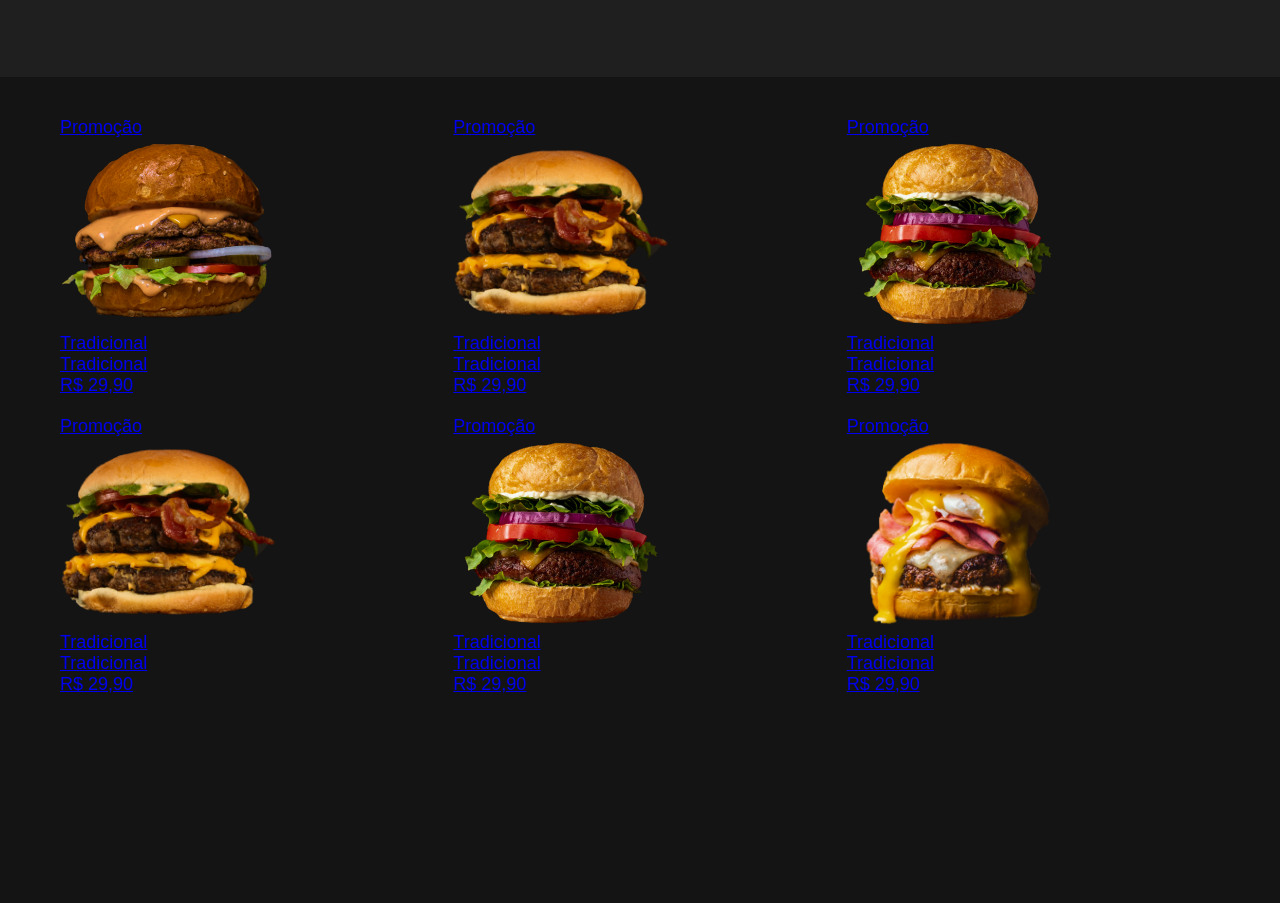
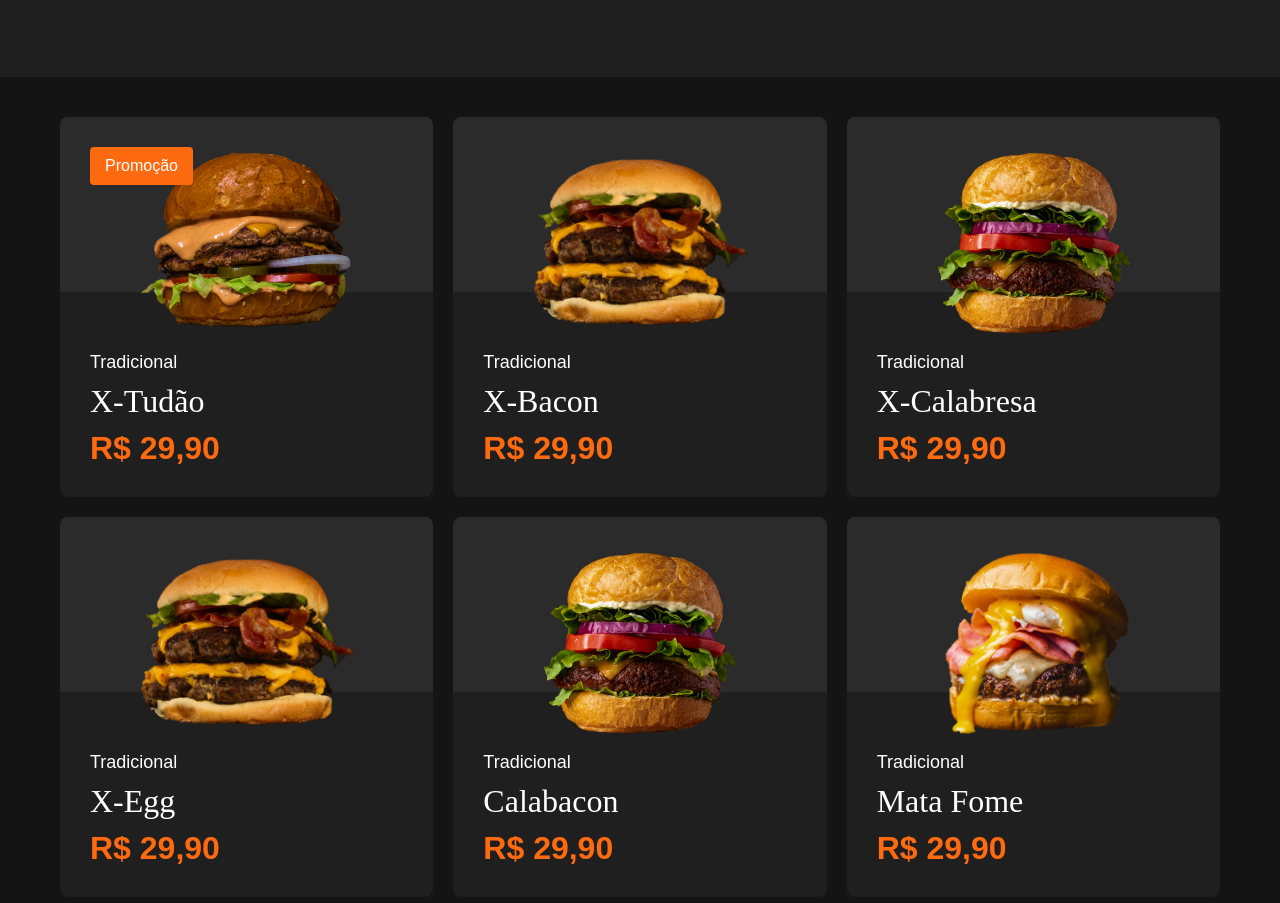
Before and after one commit to rogerdgela/burger, a plain HTML site: page index.html in a window 1280 px wide. Shown: the part 895-1798 px from the top of the page. Before the commit the page ends 1630 px from the top, so only its background shows below. Drawn offline with Linux system fonts and the light colour scheme; a web font is replaced by a local one.

Commit message:
Criando a listagem de produtos 2

```diff
--- a/assets/style.css
+++ b/assets/style.css
@@ -204,15 +204,63 @@ header .menu-icon div {
     margin: 40px 0;
 }
 
-.products-item {
+.product-item {
     display: block;
     border-radius: 8px;
     overflow: hidden;
     text-decoration: none;
+    position: relative;
 }
 
-.products-item:hover {
+.product-item:hover {
     opacity: 0.8;
+}
+
+.product-item .warning {
+    position: absolute;
+    top: 30px;
+    left: 30px;
+    background-color: #fe6a0f;
+    font-size: 16px;
+    font-weight: 500;
+    padding: 10px 15px;
+    border-radius: 4px;
+    color: #fff;
+}
+
+.product-item .photo {
+    text-align: center;
+    background-color: #2b2b2b;
+    padding-top: 30px;
+}
+
+.product-item .photo img {
+    max-width: 100%;
+}
+
+.product-item .info {
+    background-color: #1f1f1f;
+    padding: 60px 30px 30px 30px;
+    margin-top: -50px;
+}
+
+.product-item .product-category {
+    font-size: 18px;
+    font-weight: 500;
+    color: #fff;
+}
+
+.product-item .product-name {
+    font-family: 'Calistoga';
+    font-size: 32px;
+    color: #fff;
+    margin: 10px 0;
+}
+
+.product-item .product-price {
+    font-size: 32px;
+    font-weight: bold;
+    color: #fe6a0f;
 }
 
 @media (max-width: 820px) {
@@ -258,4 +306,14 @@ header .menu-icon div {
         flex-direction: column;
         gap: 20px;
     }
+
+    .products-grid {
+        grid-template-columns: repeat(2, 1fr);
+    }
 }
+
+@media (max-width: 500px) {
+    .products-grid {
+        grid-template-columns: 1fr;
+    }
+}
--- a/index.html
+++ b/index.html
@@ -77,74 +77,69 @@
     <main>
         <div class="container">
             <div class="products-grid">
-                <a href="#">
+                <a href="#" class="product-item">
                     <div class="warning">Promoção</div>
                     <div class="photo">
                         <img src="./assets/burgers/burger1.png" alt="Hamburguer 1">
                     </div>
                     <div class="info">
                         <div class="product-category">Tradicional</div>
-                        <div class="product-name">Tradicional</div>
+                        <div class="product-name">X-Tudão</div>
                         <div class="product-price">R$ 29,90</div>
                     </div>
                 </a>
 
-                <a href="#">
-                    <div class="warning">Promoção</div>
+                <a href="#" class="product-item">
                     <div class="photo">
                         <img src="./assets/burgers/burger2.png" alt="Hamburguer 1">
                     </div>
                     <div class="info">
                         <div class="product-category">Tradicional</div>
-                        <div class="product-name">Tradicional</div>
+                        <div class="product-name">X-Bacon</div>
                         <div class="product-price">R$ 29,90</div>
                     </div>
                 </a>
 
-                <a href="#">
-                    <div class="warning">Promoção</div>
+                <a href="#" class="product-item">
                     <div class="photo">
                         <img src="./assets/burgers/burger3.png" alt="Hamburguer 1">
                     </div>
                     <div class="info">
                         <div class="product-category">Tradicional</div>
-                        <div class="product-name">Tradicional</div>
+                        <div class="product-name">X-Calabresa</div>
                         <div class="product-price">R$ 29,90</div>
                     </div>
                 </a>
 
-                <a href="#">
-                    <div class="warning">Promoção</div>
+                <a href="#" class="product-item">
                     <div class="photo">
                         <img src="./assets/burgers/burger2.png" alt="Hamburguer 2">
                     </div>
                     <div class="info">
                         <div class="product-category">Tradicional</div>
-                        <div class="product-name">Tradicional</div>
+                        <div class="product-name">X-Egg</div>
                         <div class="product-price">R$ 29,90</div>
                     </div>
                 </a>
 
-                <a href="#">
-                    <div class="warning">Promoção</div>
+                <a href="#" class="product-item">
                     <div class="photo">
                         <img src="./assets/burgers/burger3.png" alt="Hamburguer 1">
                     </div>
                     <div class="info">
                         <div class="product-category">Tradicional</div>
-                        <div class="product-name">Tradicional</div>
+                        <div class="product-name">Calabacon</div>
                         <div class="product-price">R$ 29,90</div>
                     </div>
                 </a>
 
-                <a href="#">
-                    <div class="warning">Promoção</div>
+                <a href="#" class="product-item">
                     <div class="photo">
                         <img src="./assets/burgers/burger4.png" alt="Hamburguer 1">
                     </div>
                     <div class="info">
                         <div class="product-category">Tradicional</div>
-                        <div class="product-name">Tradicional</div>
+                        <div class="product-name">Mata Fome</div>
                         <div class="product-price">R$ 29,90</div>
                     </div>
                 </a>
```
